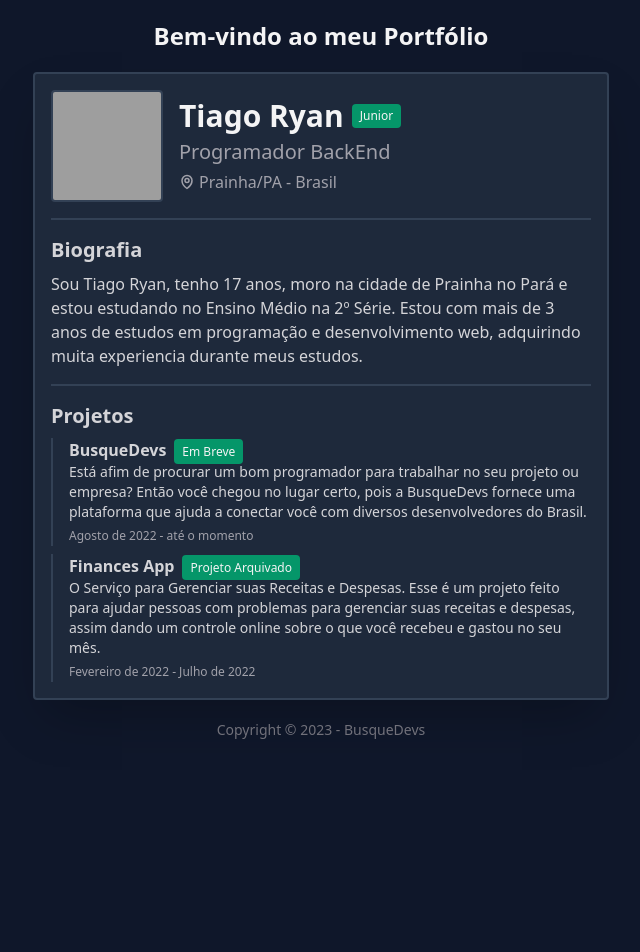
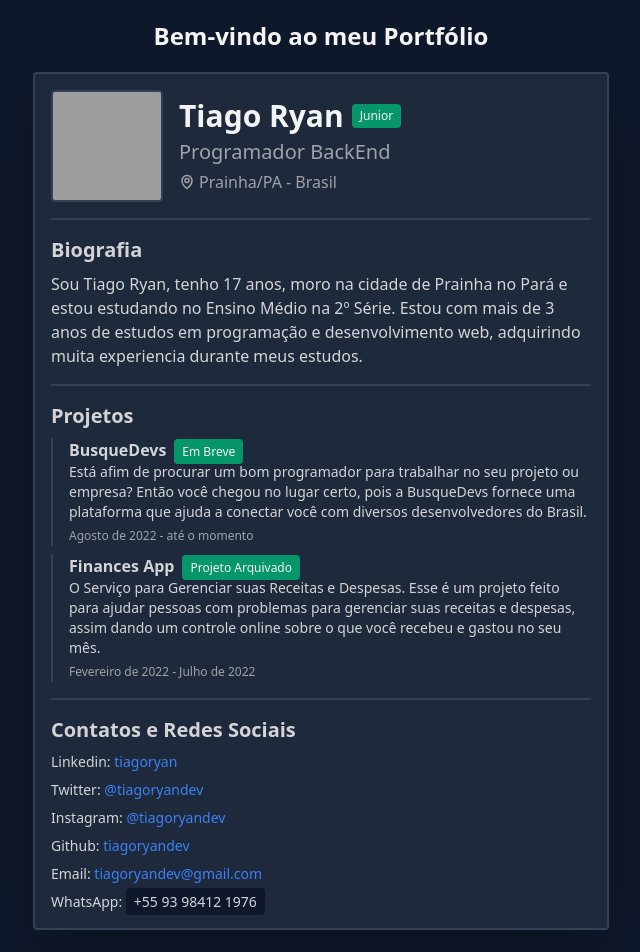
Before and after one commit to tiagoryandev/tiagoryandev, a Next.js app: page / in a window 1280 px wide. Shown: the top 952 px of the page, without its empty margins (319-959 px from the left). Before the commit the page ends 800 px from the top, so only its background shows below. Built offline with nearby package versions, Linux system fonts and the light colour scheme; grey boxes are pictures that could not be loaded.

Commit message:
chore: add contact area

```diff
--- a/src/pages/index.tsx
+++ b/src/pages/index.tsx
@@ -46,6 +46,16 @@ const Home: NextPage = () => {
 						</div>
 					</div>
 				</div>
+				<div className="my-4 w-full border-t-2 border-slate-700" />
+				<h2 className="mb-2 text-xl text-zinc-300 font-bold">Contatos e Redes Sociais</h2>
+				<ul className="flex flex-col gap-2">
+					<li className="text-zinc-300 text-sm">Linkedin: <a className="text-blue-500 hover:underline" href="https://www.linkedin.com/in/tiagoryan">tiagoryan</a></li>
+					<li className="text-zinc-300 text-sm">Twitter: <a className="text-blue-500 hover:underline" href="https://twitter.com/tiagoryandev">@tiagoryandev</a></li>
+					<li className="text-zinc-300 text-sm">Instagram: <a className="text-blue-500 hover:underline" href="https://instagram.com/tiagoryandev">@tiagoryandev</a></li>
+					<li className="text-zinc-300 text-sm">Github: <a className="text-blue-500 hover:underline" href="https://github.com/tiagoryandev">tiagoryandev</a></li>
+					<li className="text-zinc-300 text-sm">Email: <a className="text-blue-500 hover:underline" href="maito:tiagoryandev@gmail.com">tiagoryandev@gmail.com</a></li>
+					<li className="text-zinc-300 text-sm">WhatsApp: <span className="px-2 py-1 bg-slate-900 rounded">+55 93 98412 1976</span></li>
+				</ul>
 			</div>
 			<footer className="mb-5 text-zinc-500 text-center text-sm">Copyright &copy; {new Date().getFullYear()} - BusqueDevs</footer>
 		</>
```
